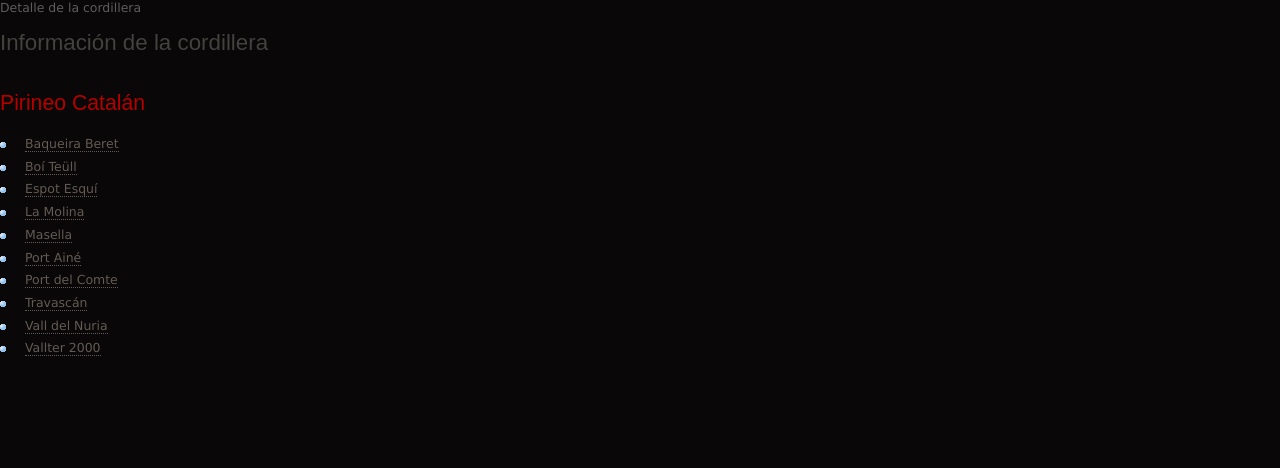
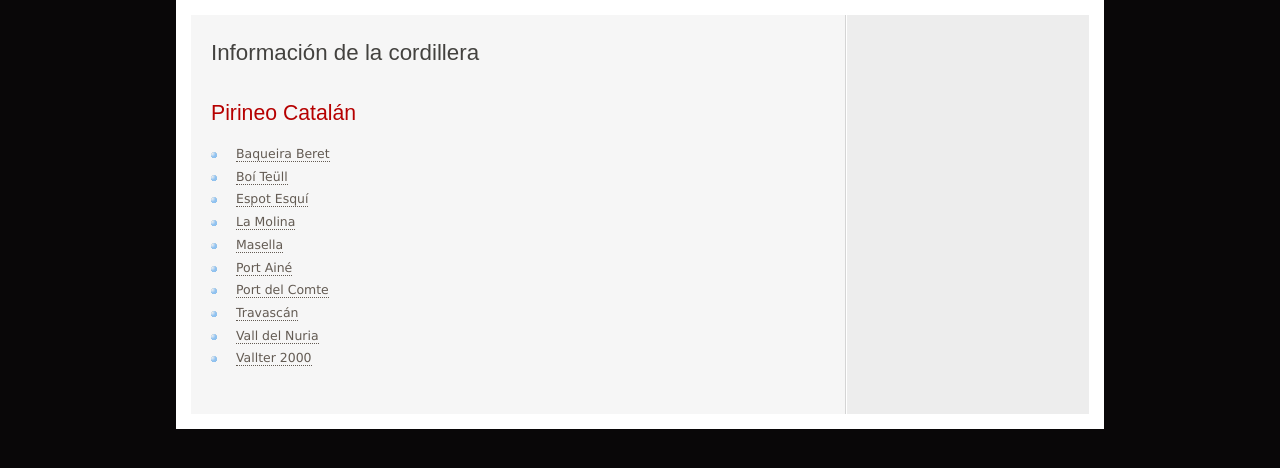
Before and after one commit to Robertoguisasola/IW, a Django app: page /cordillera/1/ in a window 1280 px wide. Shown: the top 468 px of the page. Run offline with Django 3.2, Linux system fonts and the light colour scheme; data comes from the database, SQL or seed files in the repository.

Commit message:
cordillera

```diff
--- a/appIW/templates/appIW/cordillera.html
+++ b/appIW/templates/appIW/cordillera.html
@@ -11,9 +11,9 @@
 </head>
 <body>
     <div id="main">
+        <div id="header"></div>
+        <div id="site_content">
         <div id="content">
-            {% block titulo %} Detalle de la cordillera{% endblock %}
-
             {% block contenido %}
                 <h1>Información de la cordillera</h1>
 
@@ -31,8 +31,9 @@
             <p>No existe esta cordillera</p>
             {% endif %}
 
-        {% endblock %}
+            {% endblock %}
         </div>
+    </div>
     </div>
 </body>
 </html>
--- a/appIW/templates/appIW/index.html
+++ b/appIW/templates/appIW/index.html
@@ -52,7 +52,7 @@
         <form method="post" action="#" id="search_form">
           <p>
             <input class="search" type="text" name="search_field" value="Enter keywords....." />
-            <input name="search" type="image" style="border: 0; margin: 0 0 -9px 5px;" src="style/search.png" alt="Search" title="Search" />
+            <input name="search" type="image" style="border: 0; margin: 0 0 -9px 5px;" src="appIW/style/search.png" alt="Search" title="Search" />
           </p>
         </form>
       </div>
```
